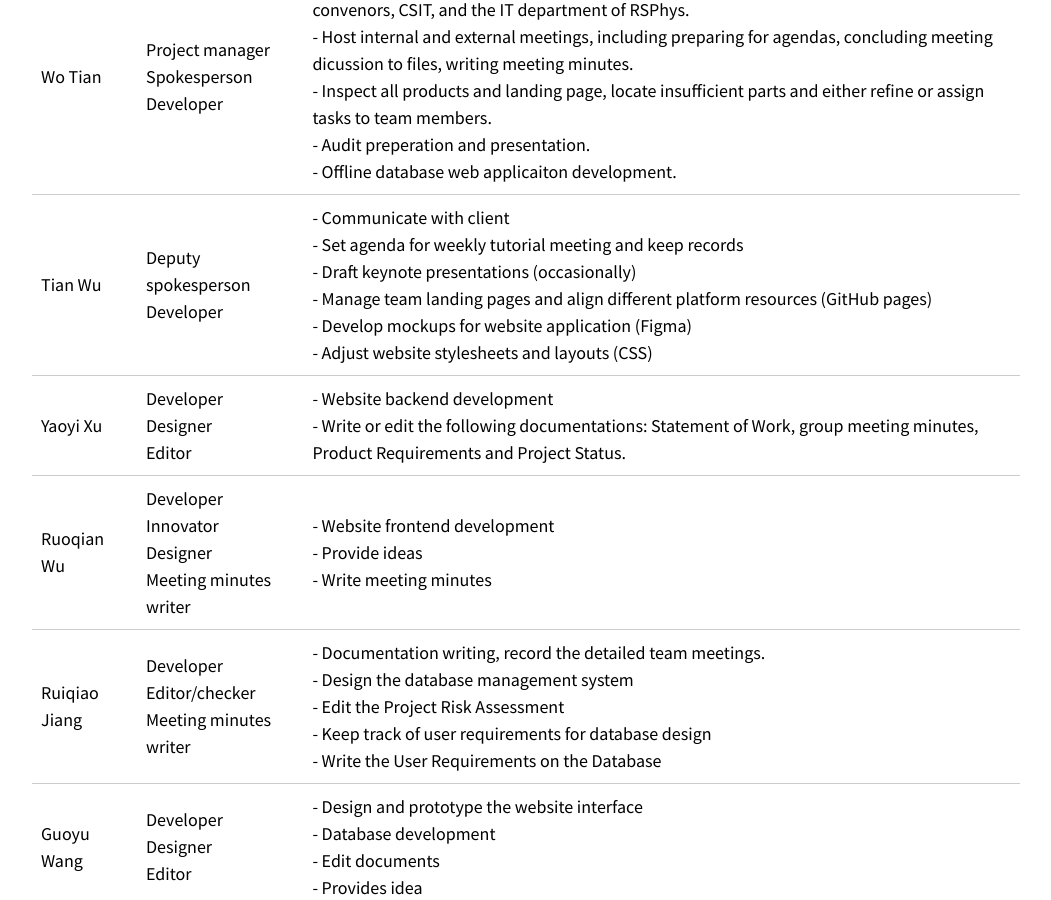
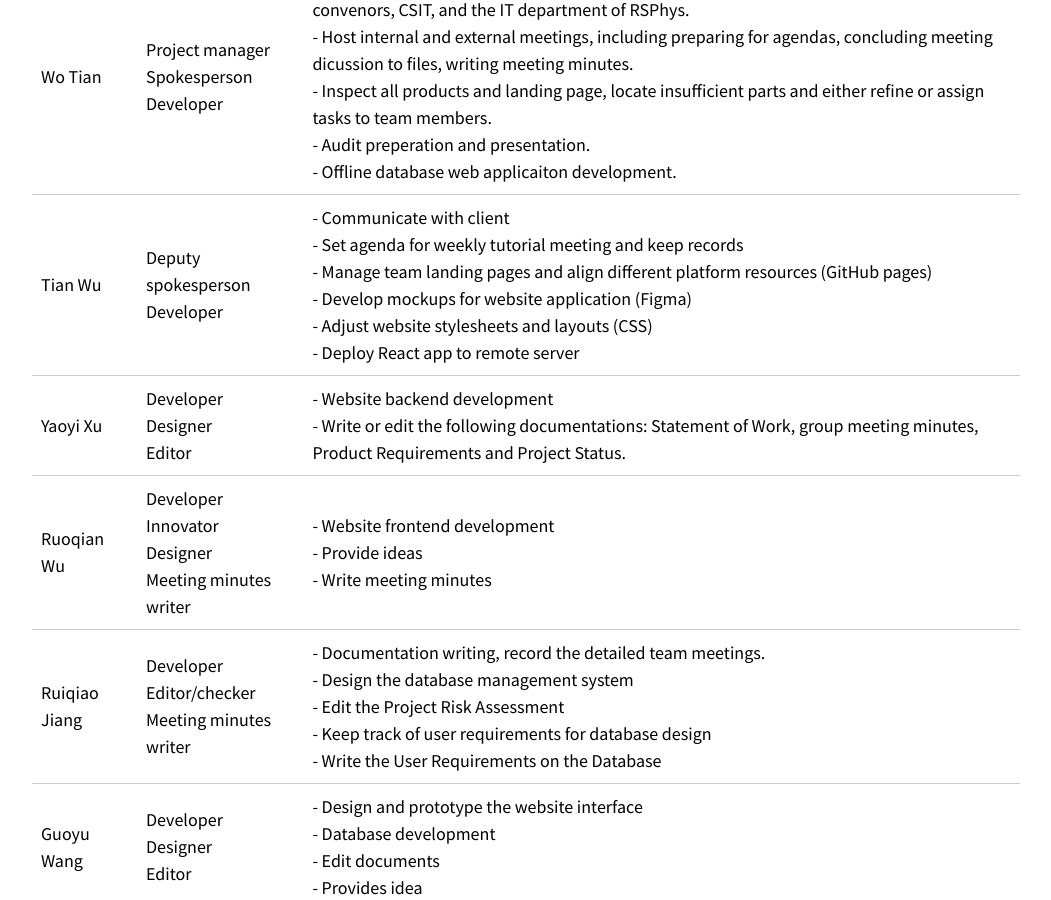
Before and after one commit to optofab/optofab.github.io, a Jekyll site: the page built from team-charter.md, in a window 1280 px wide and 900 px high, scrolled down 1220 px. Shown: the whole window, without its empty margins (114-1165 px from the left). Built offline with Jekyll 4.4.1, drawn with Linux system fonts in a browser that asks for light colours; nearby versions of some CDN libraries; emoji names are drawn with the system emoji font.

Commit message:
update roles&responsibility

```diff
--- a/team-charter.md
+++ b/team-charter.md
@@ -37,7 +37,7 @@
   <tr>
     <td>Tian Wu</td>
     <td>Deputy spokesperson<br>Developer</td>
-    <td>- Communicate with client<br>- Set agenda for weekly tutorial meeting and keep records <br>- Draft keynote presentations (occasionally)<br>- Manage team landing pages and align different platform resources (GitHub pages) <br>- Develop mockups for website application (Figma) <br> - Adjust website stylesheets and layouts (CSS)</td>
+    <td>- Communicate with client<br>- Set agenda for weekly tutorial meeting and keep records <br>- Manage team landing pages and align different platform resources (GitHub pages) <br>- Develop mockups for website application (Figma) <br> - Adjust website stylesheets and layouts (CSS) <br> - Deploy React app to remote server</td>
   </tr>
   <tr>
     <td>Yaoyi Xu</td>
@@ -66,9 +66,7 @@
   </tr>
 </table>
 
-
 <img src="https://optofab.github.io/images/teamwork.png">
-
 
 ## Member skills/expertise
 
@@ -83,15 +81,18 @@
 ## Core values
 
 <strong>Responsible</strong><br>
-  - The team makes sure that all tasks are accountable.
-  - The team strives to deliver a product that has true value for the clients.
+
+- The team makes sure that all tasks are accountable.
+- The team strives to deliver a product that has true value for the clients.
 
 <strong>Punctual</strong><br>
-  - The team aims to deliver product on time.
+
+- The team aims to deliver product on time.
 
 <strong>Respectful</strong><br>
-  - The team promises to respect different opinions and considers all opinions valuable.
-  - The team promises to respect all stakeholders involved in this project.
+
+- The team promises to respect different opinions and considers all opinions valuable.
+- The team promises to respect all stakeholders involved in this project.
 
 ## Communication Plan
 
```
